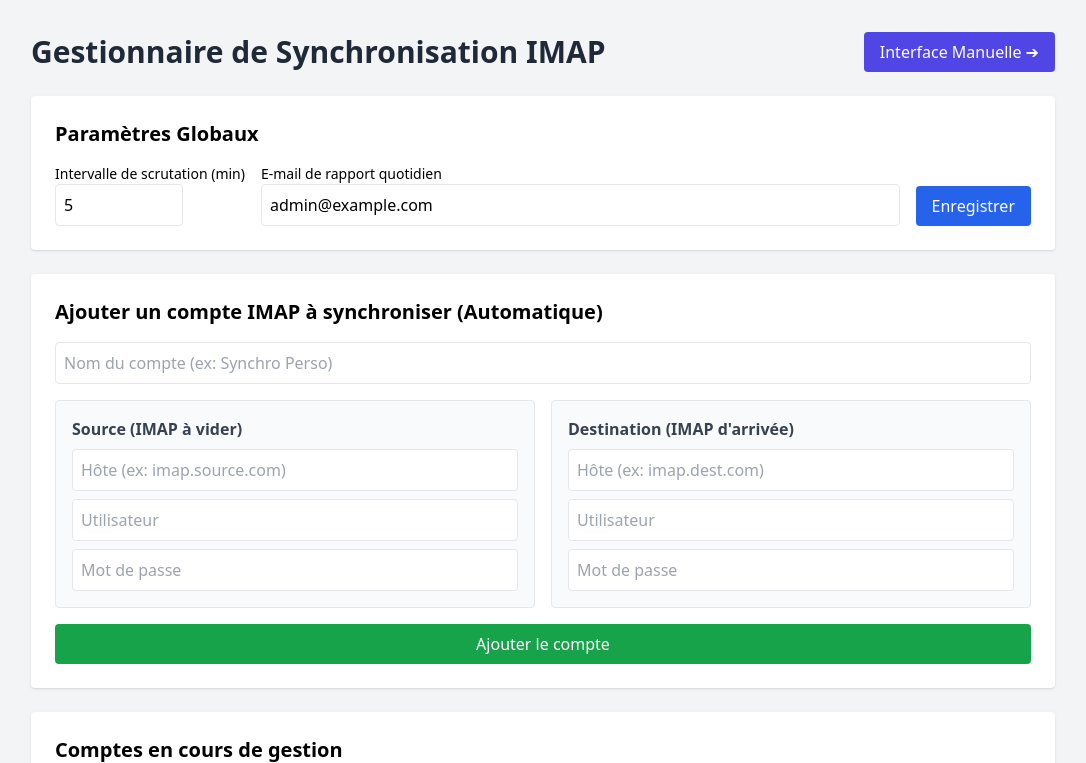
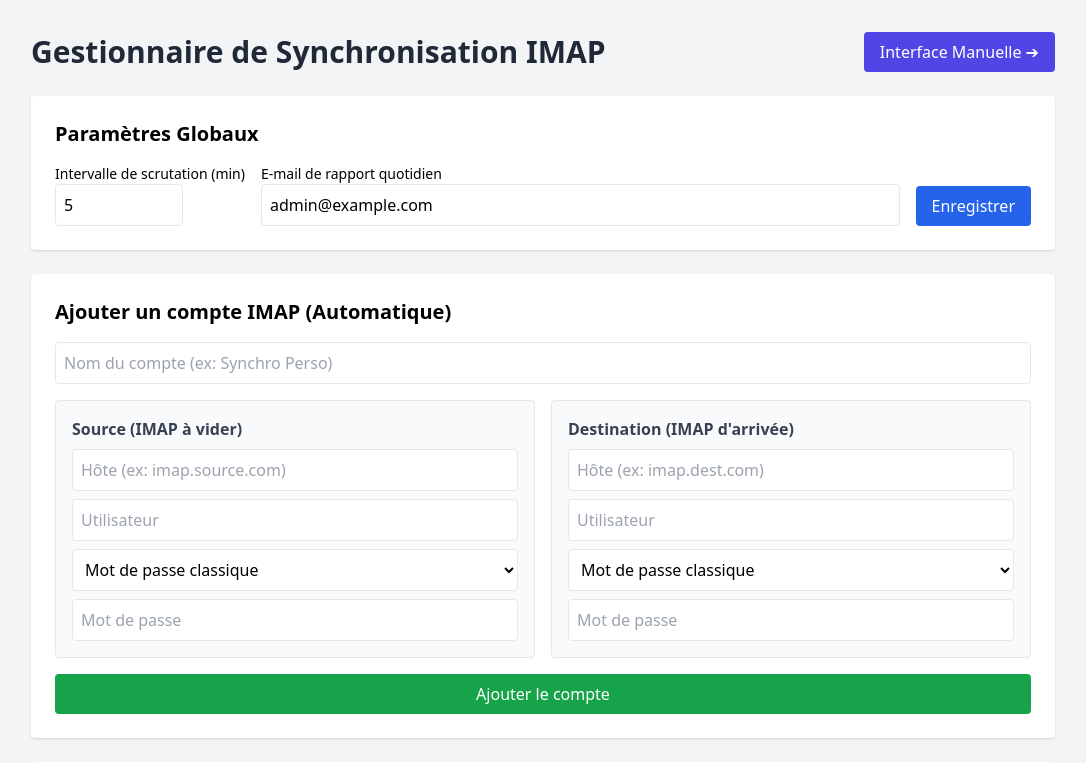
Before and after one commit to dragonal42/imapsync-manager, a FastAPI app: page / in a window 1280 px wide. Shown: the top 763 px of the page, without its empty margins (97-1183 px from the left). Run offline with FastAPI, Linux system fonts and the light colour scheme; some libraries are stand-ins or nearby versions.

Commit message:
Update index.html

```diff
--- a/templates/index.html
+++ b/templates/index.html
@@ -4,6 +4,17 @@
     <meta charset="UTF-8">
     <title>IMAPSync Manager</title>
     <script src="https://cdn.tailwindcss.com"></script>
+    <script>
+        function toggleAuth(selectElem, passId, tokenId) {
+            if (selectElem.value === 'XOAUTH2') {
+                document.getElementById(passId).style.display = 'none';
+                document.getElementById(tokenId).style.display = 'block';
+            } else {
+                document.getElementById(passId).style.display = 'block';
+                document.getElementById(tokenId).style.display = 'none';
+            }
+        }
+    </script>
 </head>
 <body class="bg-gray-100 p-8">
     <div class="max-w-5xl mx-auto space-y-6">
@@ -30,21 +41,46 @@
         </div>
 
         <div class="bg-white p-6 rounded shadow">
-            <h2 class="text-xl font-semibold mb-4">Ajouter un compte IMAP à synchroniser (Automatique)</h2>
+            <h2 class="text-xl font-semibold mb-4">Ajouter un compte IMAP (Automatique)</h2>
             <form action="/account/add" method="post" class="space-y-4">
                 <input type="text" name="label" placeholder="Nom du compte (ex: Synchro Perso)" class="border p-2 rounded w-full" required>
                 <div class="grid grid-cols-2 gap-4">
+                    <!-- Source -->
                     <div class="p-4 border rounded bg-gray-50 space-y-2">
                         <h3 class="font-bold text-gray-700">Source (IMAP à vider)</h3>
                         <input type="text" name="host1" placeholder="Hôte (ex: imap.source.com)" class="border p-2 rounded w-full" required>
                         <input type="text" name="user1" placeholder="Utilisateur" class="border p-2 rounded w-full" required>
-                        <input type="password" name="pass1" placeholder="Mot de passe" class="border p-2 rounded w-full" required>
+
+                        <select name="authmech1" class="border p-2 rounded w-full bg-white" onchange="toggleAuth(this, 'pass1_container', 'token1_container')">
+                            <option value="PLAIN">Mot de passe classique</option>
+                            <option value="XOAUTH2">OAuth2 (XOAUTH2)</option>
+                        </select>
+
+                        <div id="pass1_container">
+                            <input type="password" name="pass1" placeholder="Mot de passe" class="border p-2 rounded w-full">
+                        </div>
+                        <div id="token1_container" style="display: none;">
+                            <input type="password" name="oauth2_token1" placeholder="Jeton d'accès (Access Token)" class="border p-2 rounded w-full border-indigo-400">
+                        </div>
                     </div>
+
+                    <!-- Destination -->
                     <div class="p-4 border rounded bg-gray-50 space-y-2">
                         <h3 class="font-bold text-gray-700">Destination (IMAP d'arrivée)</h3>
                         <input type="text" name="host2" placeholder="Hôte (ex: imap.dest.com)" class="border p-2 rounded w-full" required>
                         <input type="text" name="user2" placeholder="Utilisateur" class="border p-2 rounded w-full" required>
-                        <input type="password" name="pass2" placeholder="Mot de passe" class="border p-2 rounded w-full" required>
+
+                        <select name="authmech2" class="border p-2 rounded w-full bg-white" onchange="toggleAuth(this, 'pass2_container', 'token2_container')">
+                            <option value="PLAIN">Mot de passe classique</option>
+                            <option value="XOAUTH2">OAuth2 (XOAUTH2)</option>
+                        </select>
+
+                        <div id="pass2_container">
+                            <input type="password" name="pass2" placeholder="Mot de passe" class="border p-2 rounded w-full">
+                        </div>
+                        <div id="token2_container" style="display: none;">
+                            <input type="password" name="oauth2_token2" placeholder="Jeton d'accès (Access Token)" class="border p-2 rounded w-full border-indigo-400">
+                        </div>
                     </div>
                 </div>
                 <button type="submit" class="bg-green-600 text-white px-4 py-2 rounded w-full">Ajouter le compte</button>
@@ -67,7 +103,7 @@
                     {% for acc in config.accounts %}
                     <tr class="border-b">
                         <td class="p-2 font-medium">{{ acc.label }}</td>
-                        <td class="p-2 text-sm">{{ acc.user1 }}@{{ acc.host1 }} <br>➔ {{ acc.user2 }}@{{ acc.host2 }}</td>
+                        <td class="p-2 text-sm">{{ acc.user1 }}@{{ acc.host1 }} ({{ acc.authmech1 }})<br>➔ {{ acc.user2 }}@{{ acc.host2 }} ({{ acc.authmech2 }})</td>
                         <td class="p-2 text-sm">{{ acc.last_run }}</td>
                         <td class="p-2">
                             <span class="px-2 py-1 rounded text-xs text-white
```
